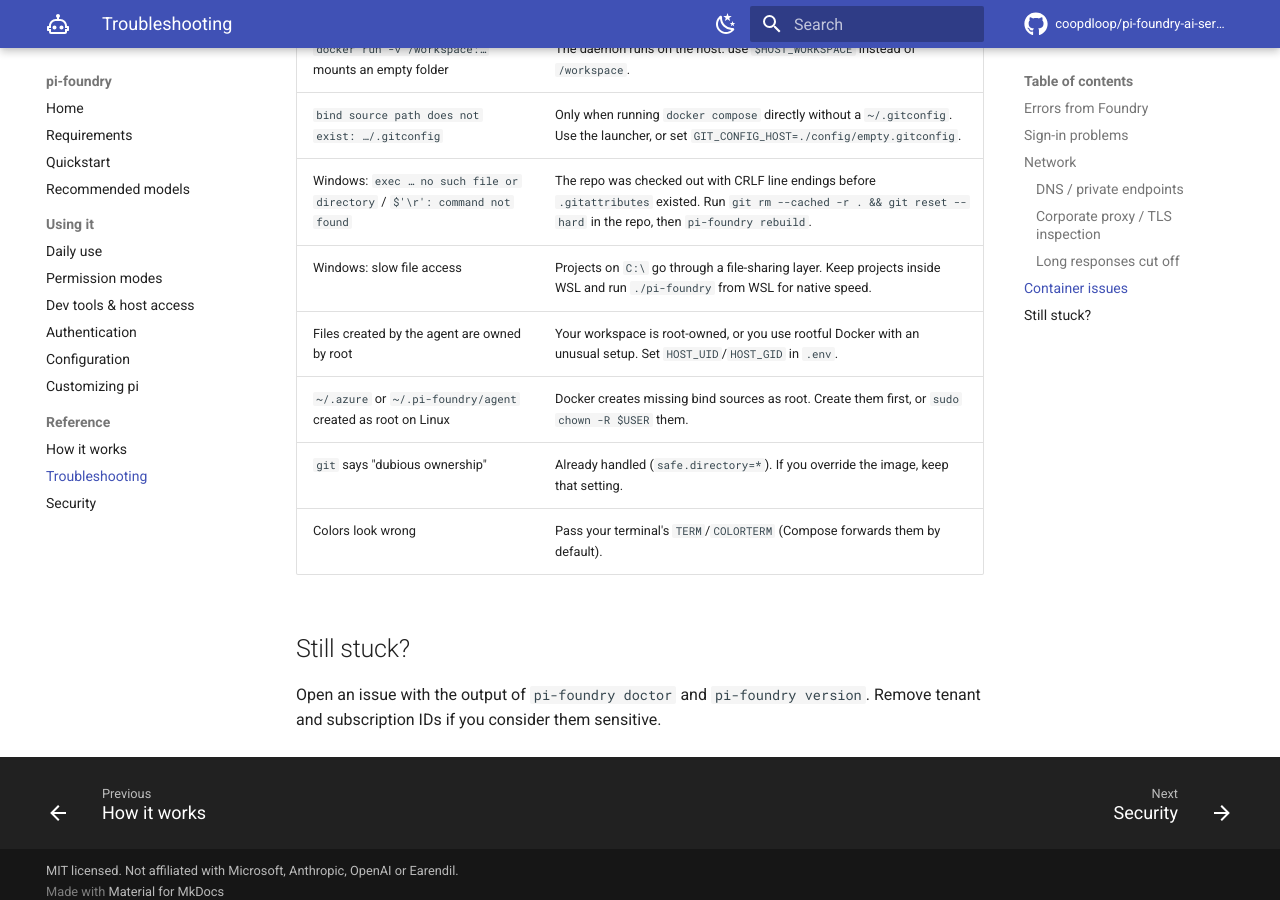
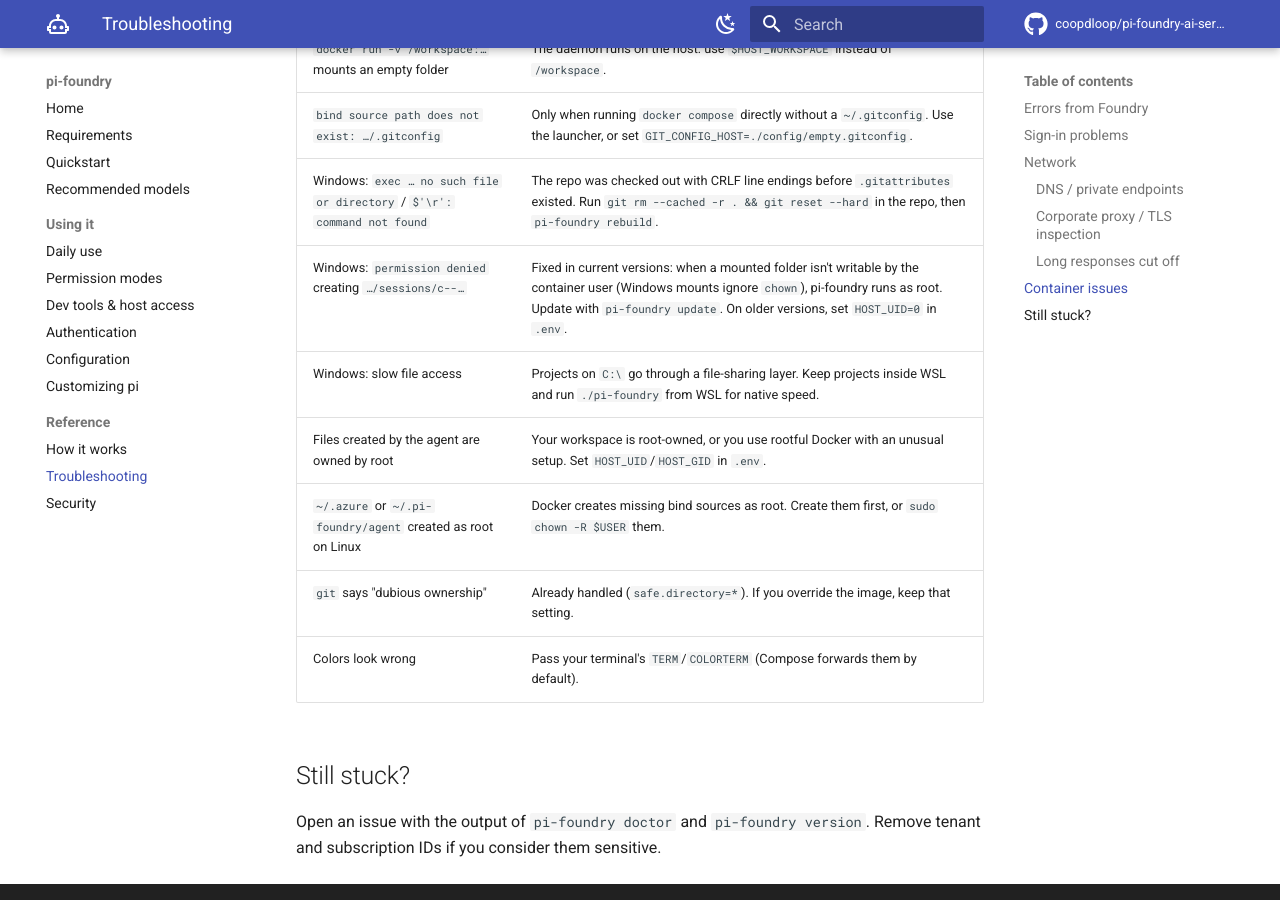
Before and after one commit to coopdloop/pi-foundry-ai-service-container, an MkDocs documentation site: the page built from docs/troubleshooting.md, in a window 1280 px wide and 900 px high, scrolled down 2565 px. Built offline with MkDocs 1.6.1 and Material for MkDocs 9.7.7, drawn with Linux system fonts in a browser that asks for light colours; comment, search, counter and statistics services are not loaded.

Commit message:
fix: fall back to root when Windows mounts aren't writable
Docker Desktop on Windows ignores chown on bind mounts, so a pi config
folder created by an earlier root run stays root-only and the container
user can't create the per-project sessions folder.

The entrypoint now creates the session folder itself and checks that the
container user can write to /workspace, the pi config folder and the
session folder; if any check fails it runs as root instead. The project
slug logic moves to lib/project-slug.sh, shared by both scripts.

Co-Authored-By: Claude Opus 5.5 <noreply@anthropic.com>

```diff
--- a/docs/troubleshooting.md
+++ b/docs/troubleshooting.md
@@ -64,6 +64,7 @@ pi's default request timeout is generous. If a proxy kills idle connections, set
 | `docker run -v /workspace:…` mounts an empty folder | The daemon runs on the host: use `$HOST_WORKSPACE` instead of `/workspace`. |
 | `bind source path does not exist: …/.gitconfig` | Only when running `docker compose` directly without a `~/.gitconfig`. Use the launcher, or set `GIT_CONFIG_HOST=./config/empty.gitconfig`. |
 | Windows: `exec … no such file or directory` / `$'\r': command not found` | The repo was checked out with CRLF line endings before `.gitattributes` existed. Run `git rm --cached -r . && git reset --hard` in the repo, then `pi-foundry rebuild`. |
+| Windows: `permission denied` creating `…/sessions/c--…` | Fixed in current versions: when a mounted folder isn't writable by the container user (Windows mounts ignore `chown`), pi-foundry runs as root. Update with `pi-foundry update`. On older versions, set `HOST_UID=0` in `.env`. |
 | Windows: slow file access | Projects on `C:\` go through a file-sharing layer. Keep projects inside WSL and run `./pi-foundry` from WSL for native speed. |
 | Files created by the agent are owned by root | Your workspace is root-owned, or you use rootful Docker with an unusual setup. Set `HOST_UID`/`HOST_GID` in `.env`. |
 | `~/.azure` or `~/.pi-foundry/agent` created as root on Linux | Docker creates missing bind sources as root. Create them first, or `sudo chown -R $USER` them. |
```
Also changed, not shown: 4 other files.
